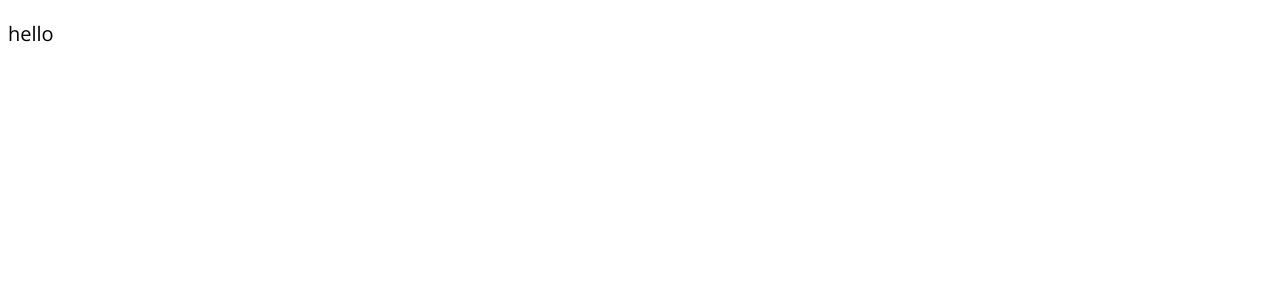
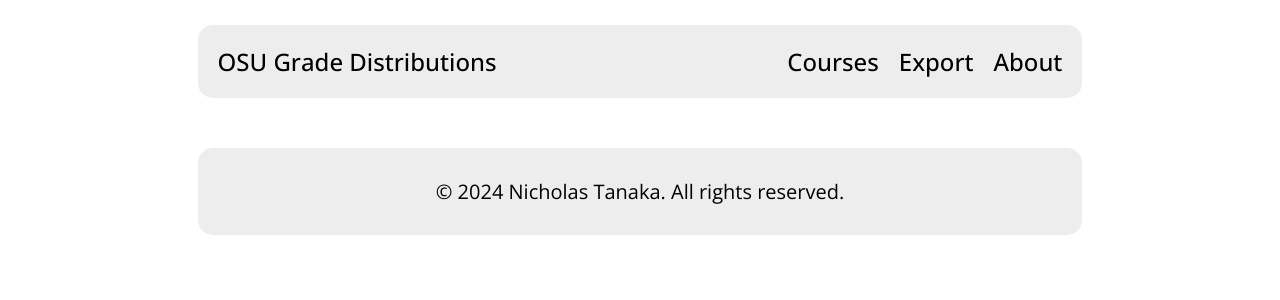
Before and after one commit to MigrainePanda/osu-grade-distributions, a React (Vite) app in the folder frontend-react/: page /about in a window 1280 px wide. Shown: the top 300 px of the page. Built offline with nearby package versions, Linux system fonts and the light colour scheme.

Commit message:
implement navigation, header, footer

```diff
--- a/frontend-react/package.json
+++ b/frontend-react/package.json
@@ -11,7 +11,8 @@
   },
   "dependencies": {
     "react": "^18.3.1",
-    "react-dom": "^18.3.1"
+    "react-dom": "^18.3.1",
+    "react-router-dom": "^6.26.0"
   },
   "devDependencies": {
     "@eslint/js": "^9.8.0",
--- a/frontend-react/src/App.tsx
+++ b/frontend-react/src/App.tsx
@@ -1,7 +1,27 @@
+import { BrowserRouter, Routes, Route } from "react-router-dom";
+
+import HomePage from "./pages/home-page.tsx";
+// import CoursesPage from "./pages/courses-page.tsx";
+// import ExportPage from "./pages/export-page.tsx";
+// import AboutPage from "./pages/about-page.tsx";
+
+import Header from "./components/Header/Header.tsx";
+import Footer from "./components/Footer/Footer.tsx";
+
 function App() {
+
   return (
     <>
-      <p>hello</p>
+      <BrowserRouter>
+        <Header />
+        <Routes>
+          <Route path="/" element={<HomePage />} />
+          {/* <Route path="/courses" element={<CoursesPage />} /> */}
+          {/* <Route path="/export" element={<ExportPage />} /> */}
+          {/* <Route path="/about" element={<AboutPage />} /> */}
+        </Routes>
+        <Footer />
+      </BrowserRouter>
     </>
   )
 }
--- /dev/null
+++ b/frontend-react/src/components/Footer/Footer.css
@@ -0,0 +1,12 @@
+footer {
+    padding: 10px;
+    margin-top: 50px;
+    margin-left: 15%;
+    margin-right: 15%;
+    background-color: var(--header-background);
+    border-radius: 15px;
+}
+
+footer p {
+    text-align: center;
+}
--- /dev/null
+++ b/frontend-react/src/components/Footer/Footer.tsx
@@ -0,0 +1,14 @@
+
+import "./Footer.css"
+
+function Footer() {
+    return (
+        <>
+            <footer>
+                <p>&copy; 2024 Nicholas Tanaka. All rights reserved.</p>
+            </footer>
+        </>
+    );
+  }
+
+  export default Footer;
--- /dev/null
+++ b/frontend-react/src/components/Header/Header.css
@@ -0,0 +1,40 @@
+header {
+    margin-top: 25px;
+}
+
+.navbar-container {
+    margin-left: 15%;
+    margin-right: 15%;
+    background-color: var(--header-background);
+    border-radius: 15px;
+    margin-bottom: 30px;
+}
+
+.navbar-wrapper {
+    display: flex;
+    justify-content: space-between;
+    padding: 20px;
+    font-size: 1.2em;
+}
+
+.navbar-wrapper a {
+    font-weight: 500;
+    color: black;
+    text-decoration: inherit;
+}
+.navbar-wrapper a:hover {
+    color: #646cff;
+    /* color: #535bf2; */
+}
+
+/* .navbar-brand {
+    color: red;
+}
+
+.navbar-menu {
+    color: blue;
+}*/
+
+.navbar-menu-items {
+    margin: 0 0 0 20px;
+}
--- /dev/null
+++ b/frontend-react/src/components/Header/Header.tsx
@@ -0,0 +1,36 @@
+import { NavLink } from "react-router-dom";
+import "./Header.css";
+
+function Header(  ) {
+    function handleClick(idx) {
+        const navbarItems = Array.from(document.getElementsByClassName("navbar-menu-items") as HTMLCollectionOf<HTMLElement>);
+        let curr;
+        if (idx !== -1) {
+            curr = navbarItems[idx];
+        }
+        for (let i = 0; i<navbarItems.length; i++) {
+            if (curr && navbarItems[i] === curr) {
+                curr.style.borderBottom = "1px black solid";
+                continue;
+            }
+            navbarItems[i].style.border = "0px";
+        }
+    }
+
+    return (
+        <>
+            <header className="navbar-container">
+                <div className="navbar-wrapper">
+                    <NavLink className="navbar-brand" to="/" onClick={() => handleClick(-1)}>OSU Grade Distributions</NavLink>
+                    <nav className="navbar-menu">
+                        <NavLink className="navbar-menu-items" to="/courses" onClick={() => handleClick(0)}>Courses</NavLink>
+                        <NavLink className="navbar-menu-items" to="/export" onClick={() => handleClick(1)}>Export</NavLink>
+                        <NavLink className="navbar-menu-items" to="/about" onClick={() => handleClick(2)}>About</NavLink>
+                    </nav>
+                </div>
+            </header>
+        </>
+    )
+}
+
+export default Header;
--- /dev/null
+++ b/frontend-react/src/pages/home-page.tsx
@@ -0,0 +1,16 @@
+function HomePage() {
+
+    return (
+        <>
+            <div className="center-text">
+                <h1>Oregon State University</h1>
+                <h2>Grade Distributions</h2>
+                <p>-</p>
+                <p>Find out how other students performed in your classes!</p>
+                <p>Export your data to quickly access it later!</p>
+            </div>
+        </>
+    )
+}
+
+export default HomePage;
```
Also changed, not shown: 1 other file (tests, documents, lock files or other folders).
